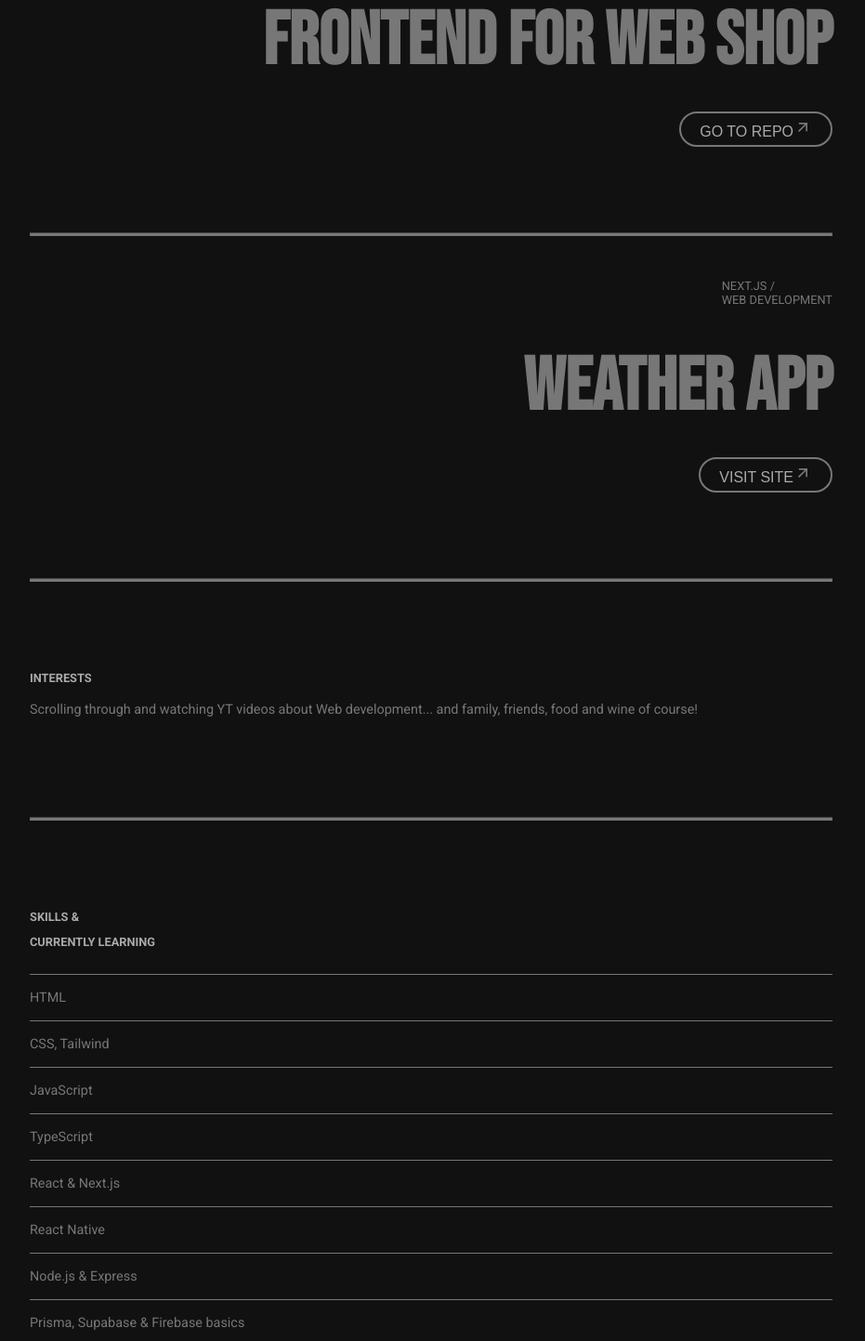
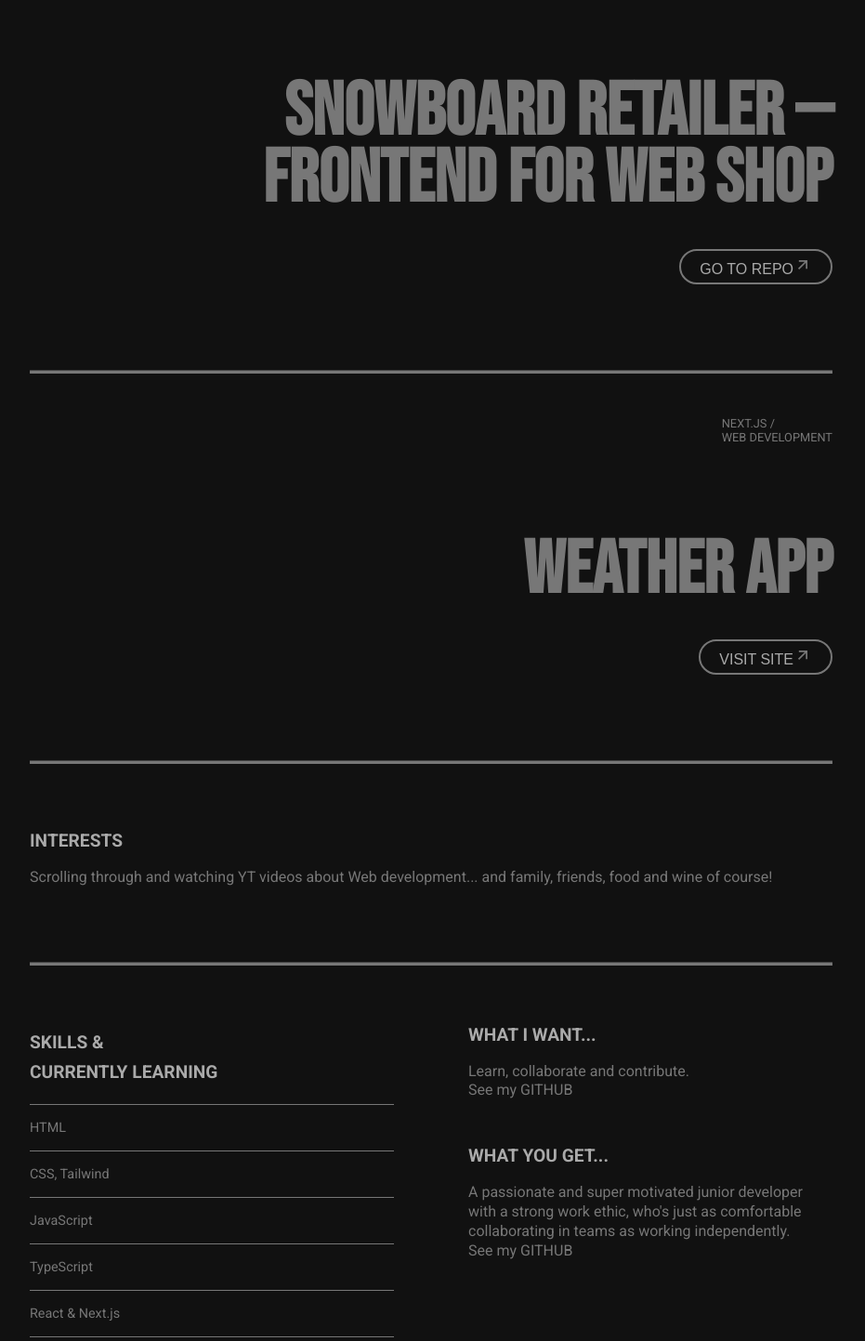
Before and after one commit to hanna-fmw/portfolio, a Next.js app: page / in a window 1280 px wide. Shown: the part 1354-2797 px from the top of the page at 93% size, without its empty margins (176-1107 px from the left). Built offline with nearby package versions, Linux system fonts and the light colour scheme.

Commit message:
CSS updates

```diff
--- a/app/page.jsx
+++ b/app/page.jsx
@@ -2,6 +2,7 @@
 import { useState } from 'react';
 import styles from './page.module.css';
 import { motion } from 'framer-motion';
+import Marquee from 'react-fast-marquee';
 
 const skills = [
 	{ id: 1, name: 'HTML' },
@@ -24,16 +25,6 @@ export default function Home() {
 		setOpen(true);
 		navigator.clipboard.writeText('hanna.hosk@gmail.com');
 	};
-
-	// const skillVariant = {
-	// 	initial: { y: '50%' },
-	// 	whileInView: { y: '0%' },
-	// 	transition: {
-	// 		duration: 0.8,
-	// 		delay: 0.4,
-	// 		ease: [0, 0.71, 0.2, 1.01],
-	// 	},
-	// };
 
 	return (
 		<>
@@ -264,6 +255,7 @@ export default function Home() {
 						/>
 					</svg>
 				</div>
+				<section className={styles.section_wrapper}>
 					<section className={styles.coding_skills}>
 						<div className={styles.skills_header}>
 							<h2 className={styles.content_title}>SKILLS &</h2>
@@ -289,7 +281,7 @@ export default function Home() {
 							})}
 						</div>
 					</section>
-				<section>
+					<section className={styles.content_wrapper}>
 						<div className={styles.content_container}>
 							<h2 className={styles.content_title}>What I want...</h2>
 							<p className={styles.content_description}>
@@ -299,8 +291,7 @@ export default function Home() {
 								</a>
 							</p>
 						</div>
-				</section>
-				<section>
+
 						<div className={styles.content_container}>
 							<h2 className={styles.content_title}>What you get...</h2>
 							<p className={styles.content_description}>
@@ -313,6 +304,7 @@ export default function Home() {
 							</p>
 						</div>
 					</section>
+				</section>
 				<section>
 					<div className={styles.svg_scroll}>
 						<svg viewBox='0 0 100 10' xmlns='http://www.w3.org/2000/svg'>
@@ -320,9 +312,9 @@ export default function Home() {
 						</svg>
 					</div>
 
-					<div className={styles.marquee}>
-						<span>FEEL FREE TO REACH OUT — SAY HELLO</span>
-					</div>
+					<Marquee autoFill pauseOnHover speed={100}>
+						<span className={styles.marquee}>&nbsp;— FEEL FREE TO REACH OUT — SAY HELLO</span>
+					</Marquee>
 					<div className={styles.svg_scroll}>
 						<svg viewBox='0 0 100 10' xmlns='http://www.w3.org/2000/svg'>
 							<path d='M 0, 5 L 100, 5' />
--- a/app/page.module.css
+++ b/app/page.module.css
@@ -7,7 +7,6 @@
 	justify-content: space-between;
 	font-weight: 500;
 	line-height: 1.3;
-	margin-bottom: 2rem;
 }
 
 .nav_left,
@@ -135,6 +134,7 @@
 	padding-bottom: 2.4rem;
 	text-align: right;
 	transition: color 0.3s;
+	width: 100%;
 }
 
 .project_heading:hover {
@@ -212,6 +212,11 @@
 .marquee {
 	font-family: var(--font-bebasNeue);
 	font-size: 5rem;
+}
+
+.marquee:hover {
+	color: greenyellow;
+	cursor: grab;
 }
 
 .footer {
@@ -297,4 +302,46 @@
 		width: 70%;
 		margin: 0 auto;
 	}
+
+	.section_wrapper {
+		margin: 0 auto;
+		display: grid;
+		grid-template-columns: 1fr 1fr;
+		column-gap: 5rem;
+	}
+
+	.coding_skills {
+		grid-column: 1;
+	}
+
+	.content_wrapper {
+		grid-column: 2;
+	}
+
+	.hero_heading {
+		font-size: 10rem;
+	}
+
+	.projects_header {
+		padding-bottom: 3rem;
+	}
+
+	.marquee {
+		font-size: 6rem;
+	}
+
+	.content_section,
+	.coding_skills {
+		padding-block: 1.5rem;
+	}
+
+	.about,
+	.content_title,
+	.skills_title {
+		font-size: 1.2rem;
+	}
+
+	.content_description {
+		font-size: 1rem;
+	}
 }
--- a/package.json
+++ b/package.json
@@ -12,7 +12,8 @@
     "framer-motion": "^11.1.7",
     "next": "14.2.2",
     "react": "^18",
-    "react-dom": "^18"
+    "react-dom": "^18",
+    "react-fast-marquee": "^1.6.4"
   },
   "devDependencies": {
     "eslint": "^8",
```
Also changed, not shown: 1 other file (tests, documents, lock files or other folders). Lines whose indentation alone changed are shown as unchanged.
